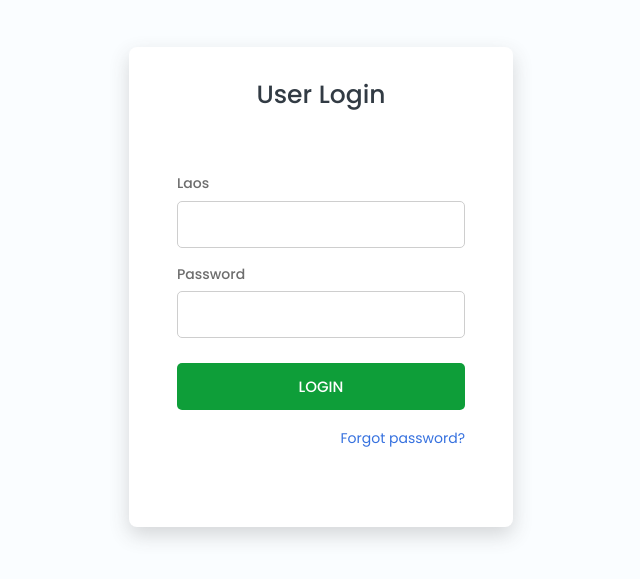
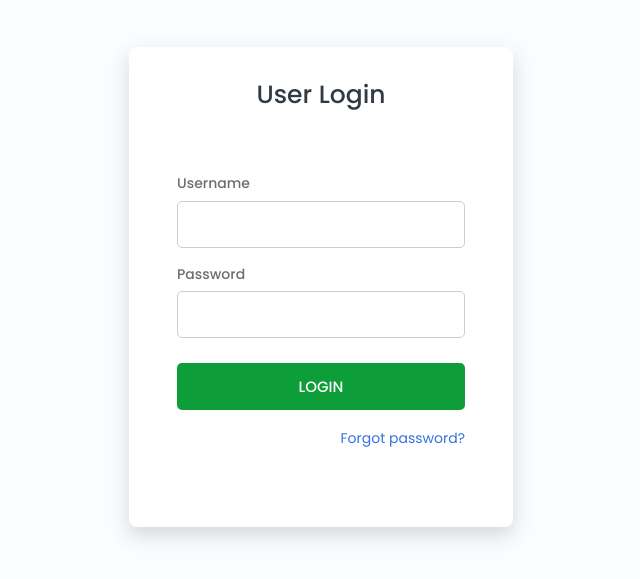
Before and after one commit to LaoArzl/client, a React (Create React App) app: page /login in a window 1280 px wide. Shown: the part 113-692 px from the top of the page, without its empty margins (319-959 px from the left). Built offline with nearby package versions, Linux system fonts and the light colour scheme; no server answers.

Commit message:
Update PortalLogin.js

```diff
--- a/src/Pages/PortalLogin/PortalLogin.js
+++ b/src/Pages/PortalLogin/PortalLogin.js
@@ -83,7 +83,7 @@ const PortalLogin = () => {
             }}
           >
             <div className="portal-login-label">
-              <label>Laos</label>
+              <label>Username</label>
             </div>
             <div className="portal-login-input">
               <input
```
